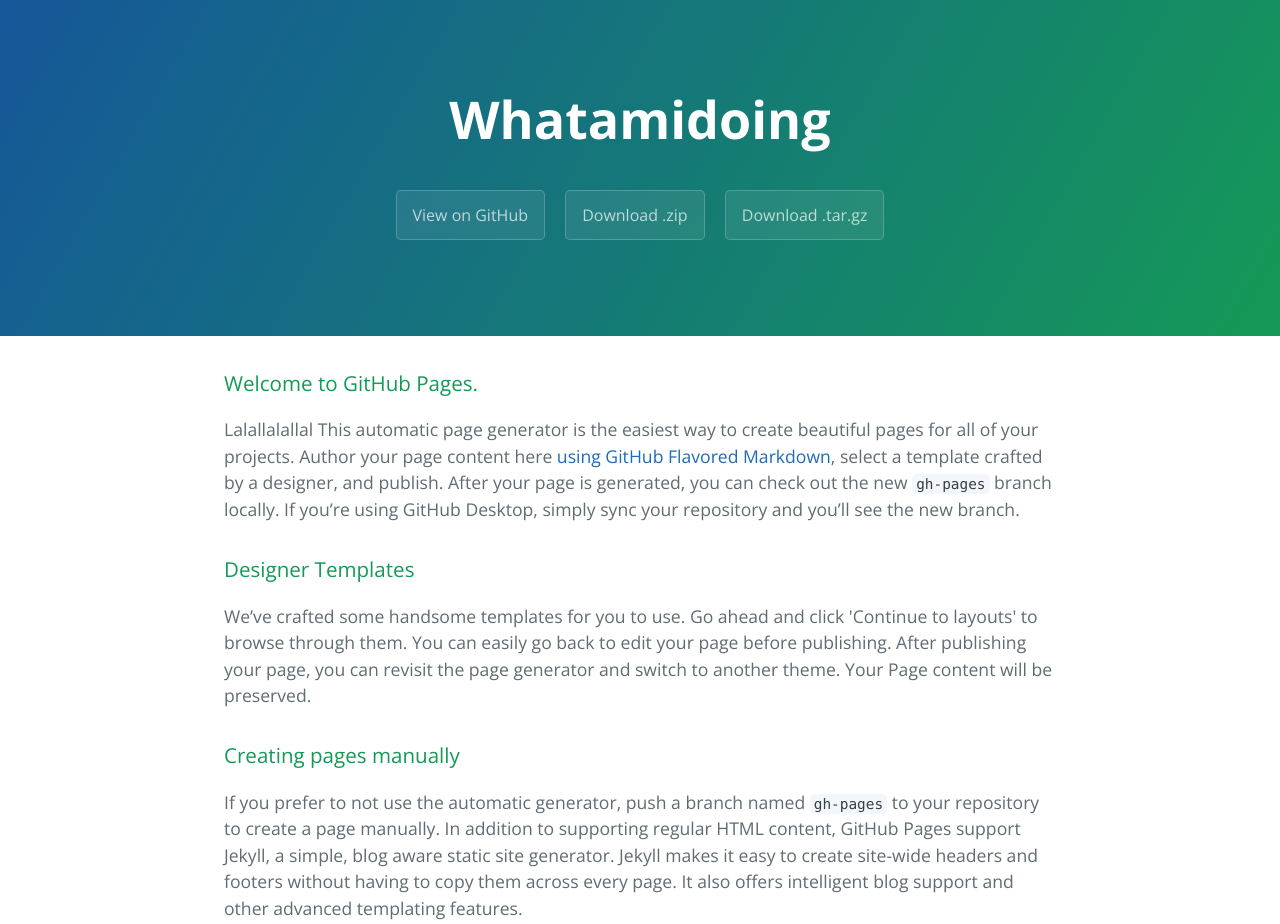
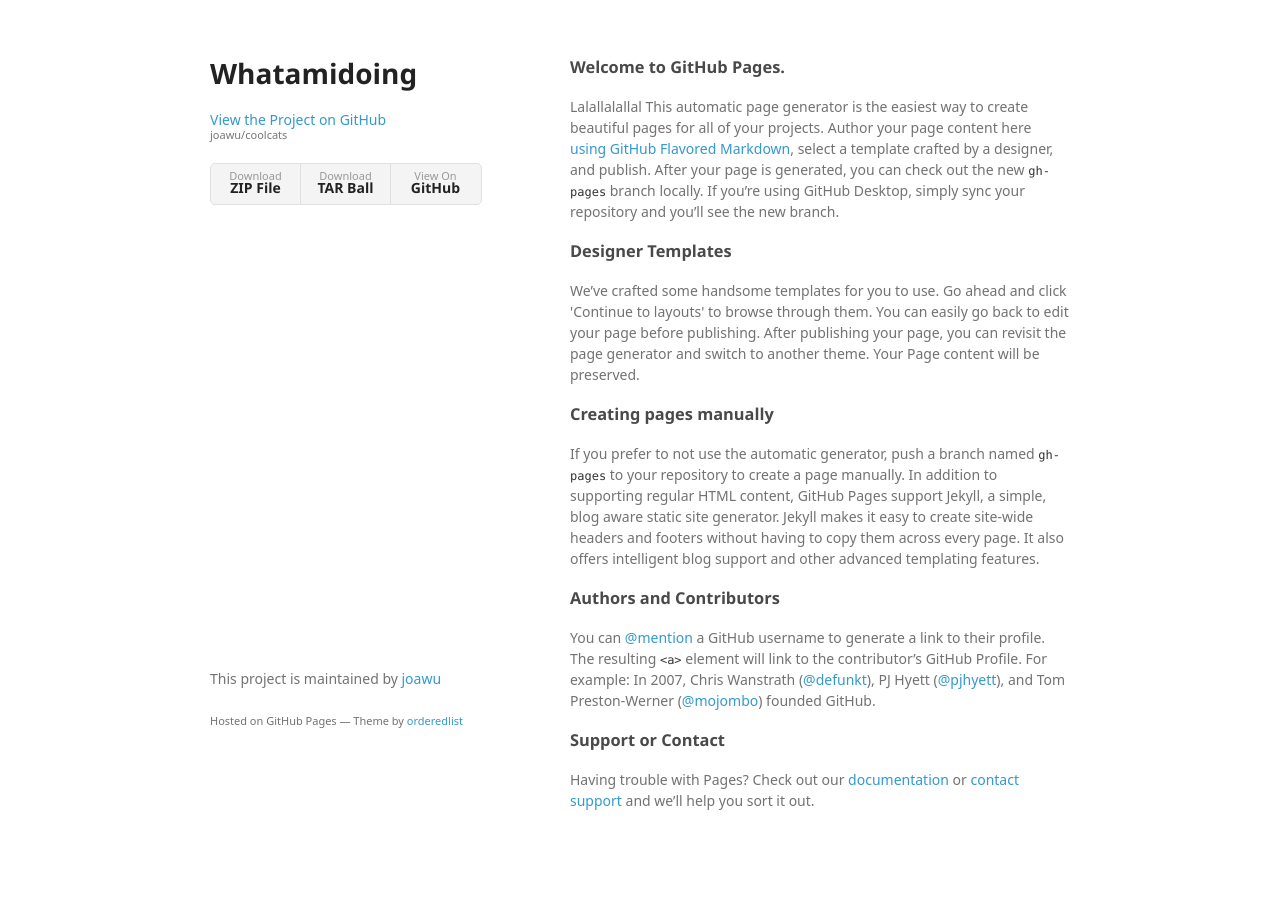
Before and after one commit to joawu/Gemfile, a plain HTML site: page index.html in a window 1280 px wide. Shown: the top 924 px of the page. After the commit the page ends 881 px from the top, so only its background shows below. Drawn offline with nearby package versions, Linux system fonts and the light colour scheme; a web font is replaced by a local one.

```diff
--- a/index.html
+++ b/index.html
@@ -1,25 +1,34 @@
-<!DOCTYPE html>
-<html lang="en-us">
+<!doctype html>
+<html>
   <head>
-    <meta charset="UTF-8">
+    <meta charset="utf-8">
+    <meta http-equiv="X-UA-Compatible" content="chrome=1">
     <title>Whatamidoing by joawu</title>
-    <meta name="viewport" content="width=device-width, initial-scale=1">
-    <link rel="stylesheet" type="text/css" href="stylesheets/normalize.css" media="screen">
-    <link href='https://fonts.googleapis.com/css?family=Open+Sans:400,700' rel='stylesheet' type='text/css'>
-    <link rel="stylesheet" type="text/css" href="stylesheets/stylesheet.css" media="screen">
-    <link rel="stylesheet" type="text/css" href="stylesheets/github-light.css" media="screen">
+
+    <link rel="stylesheet" href="stylesheets/styles.css">
+    <link rel="stylesheet" href="stylesheets/github-light.css">
+    <meta name="viewport" content="width=device-width">
+    <!--[if lt IE 9]>
+    <script src="//html5shiv.googlecode.com/svn/trunk/html5.js"></script>
+    <![endif]-->
   </head>
   <body>
-    <section class="page-header">
-      <h1 class="project-name">Whatamidoing</h1>
-      <h2 class="project-tagline"></h2>
-      <a href="https://github.com/joawu/Whatamidoing" class="btn">View on GitHub</a>
-      <a href="https://github.com/joawu/Whatamidoing/zipball/master" class="btn">Download .zip</a>
-      <a href="https://github.com/joawu/Whatamidoing/tarball/master" class="btn">Download .tar.gz</a>
-    </section>
+    <div class="wrapper">
+      <header>
+        <h1>Whatamidoing</h1>
+        <p></p>
 
-    <section class="main-content">
-      <h3>
+        <p class="view"><a href="https://github.com/joawu/coolcats">View the Project on GitHub <small>joawu/coolcats</small></a></p>
+
+
+        <ul>
+          <li><a href="https://github.com/joawu/coolcats/zipball/master">Download <strong>ZIP File</strong></a></li>
+          <li><a href="https://github.com/joawu/coolcats/tarball/master">Download <strong>TAR Ball</strong></a></li>
+          <li><a href="https://github.com/joawu/coolcats">View On <strong>GitHub</strong></a></li>
+        </ul>
+      </header>
+      <section>
+        <h3>
 <a id="welcome-to-github-pages" class="anchor" href="#welcome-to-github-pages" aria-hidden="true"><span aria-hidden="true" class="octicon octicon-link"></span></a>Welcome to GitHub Pages.</h3>
 
 <p>Lalallalallal This automatic page generator is the easiest way to create beautiful pages for all of your projects. Author your page content here <a href="https://guides.github.com/features/mastering-markdown/">using GitHub Flavored Markdown</a>, select a template crafted by a designer, and publish. After your page is generated, you can check out the new <code>gh-pages</code> branch locally. If you’re using GitHub Desktop, simply sync your repository and you’ll see the new branch.</p>
@@ -43,15 +52,13 @@
 <a id="support-or-contact" class="anchor" href="#support-or-contact" aria-hidden="true"><span aria-hidden="true" class="octicon octicon-link"></span></a>Support or Contact</h3>
 
 <p>Having trouble with Pages? Check out our <a href="https://help.github.com/pages">documentation</a> or <a href="https://github.com/contact">contact support</a> and we’ll help you sort it out.</p>
-
-      <footer class="site-footer">
-        <span class="site-footer-owner"><a href="https://github.com/joawu/Whatamidoing">Whatamidoing</a> is maintained by <a href="https://github.com/joawu">joawu</a>.</span>
-
-        <span class="site-footer-credits">This page was generated by <a href="https://pages.github.com">GitHub Pages</a> using the <a href="https://github.com/jasonlong/cayman-theme">Cayman theme</a> by <a href="https://twitter.com/jasonlong">Jason Long</a>.</span>
+      </section>
+      <footer>
+        <p>This project is maintained by <a href="https://github.com/joawu">joawu</a></p>
+        <p><small>Hosted on GitHub Pages &mdash; Theme by <a href="https://github.com/orderedlist">orderedlist</a></small></p>
       </footer>
-
-    </section>
-
+    </div>
+    <script src="javascripts/scale.fix.js"></script>
 
   </body>
 </html>
```
